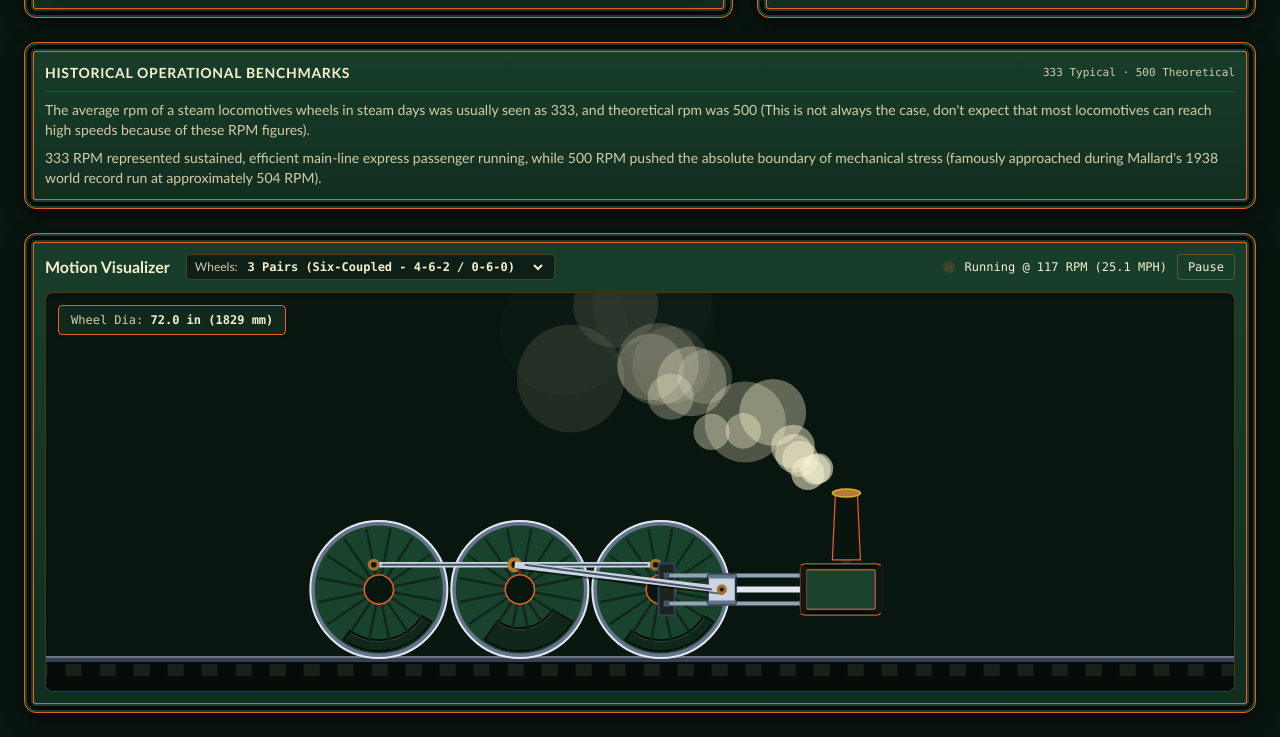
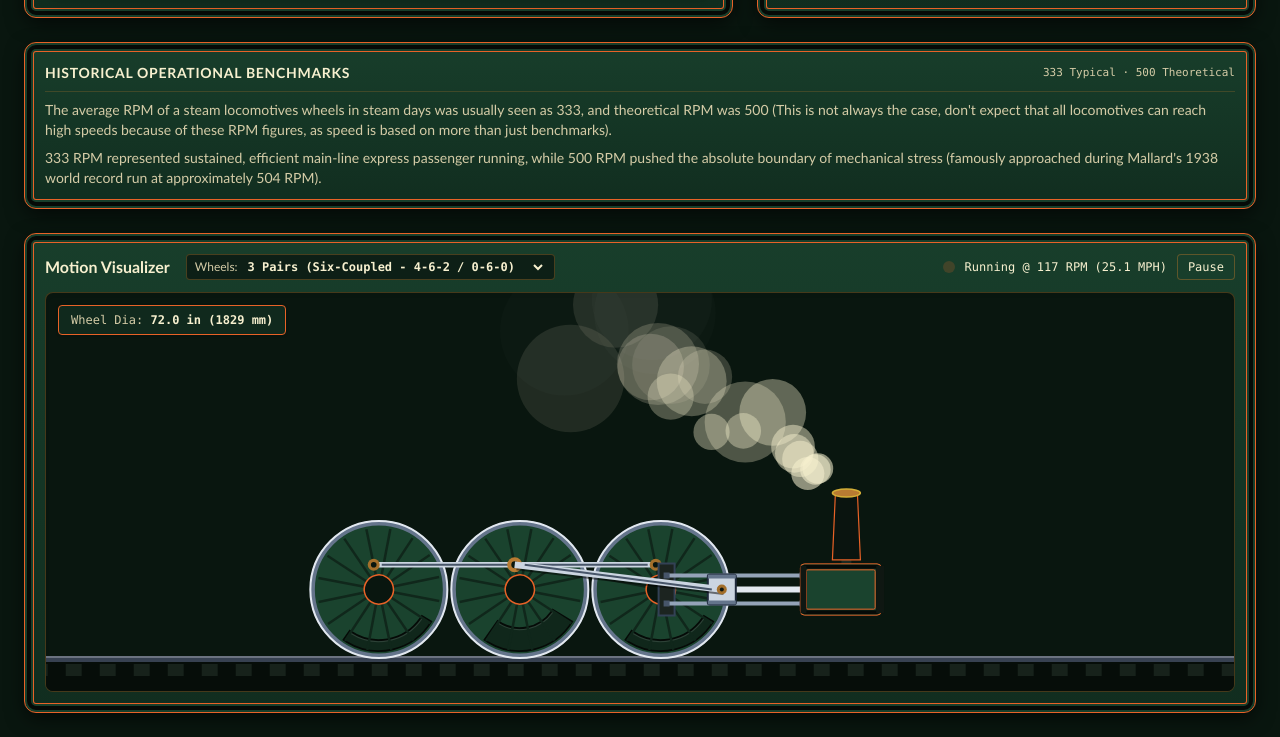
Before and after one commit to TAbsoluteMadlad/Steam-Locomotive-Speed-Calculator, a plain HTML site: page index.html in a window 1280 px wide. Shown: the part 2175-2912 px from the top of the page. Drawn offline with nearby package versions, Linux system fonts and the light colour scheme.

Commit message:
Update RPM description for steam locomotives
Clarified the explanation regarding steam locomotive RPM figures.

```diff
--- a/index.html
+++ b/index.html
@@ -859,7 +859,7 @@
         <span class="text-[10px] sm:text-[11px] text-br-creammuted font-mono">333 Typical · 500 Theoretical</span>
       </div>
       <p class="text-xs sm:text-sm text-br-creammuted leading-relaxed">
-        The average rpm of a steam locomotives wheels in steam days was usually seen as 333, and theoretical rpm was 500 (This is not always the case, don't expect that most locomotives can reach high speeds because of these RPM figures).
+        The average RPM of a steam locomotives wheels in steam days was usually seen as 333, and theoretical RPM was 500 (This is not always the case, don't expect that all locomotives can reach high speeds because of these RPM figures, as speed is based on more than just benchmarks).
       </p>
       <p class="text-xs sm:text-sm text-br-creammuted leading-relaxed">
         333 RPM represented sustained, efficient main-line express passenger running, while 500 RPM pushed the absolute boundary of mechanical stress (famously approached during Mallard's 1938 world record run at approximately 504 RPM).
```
